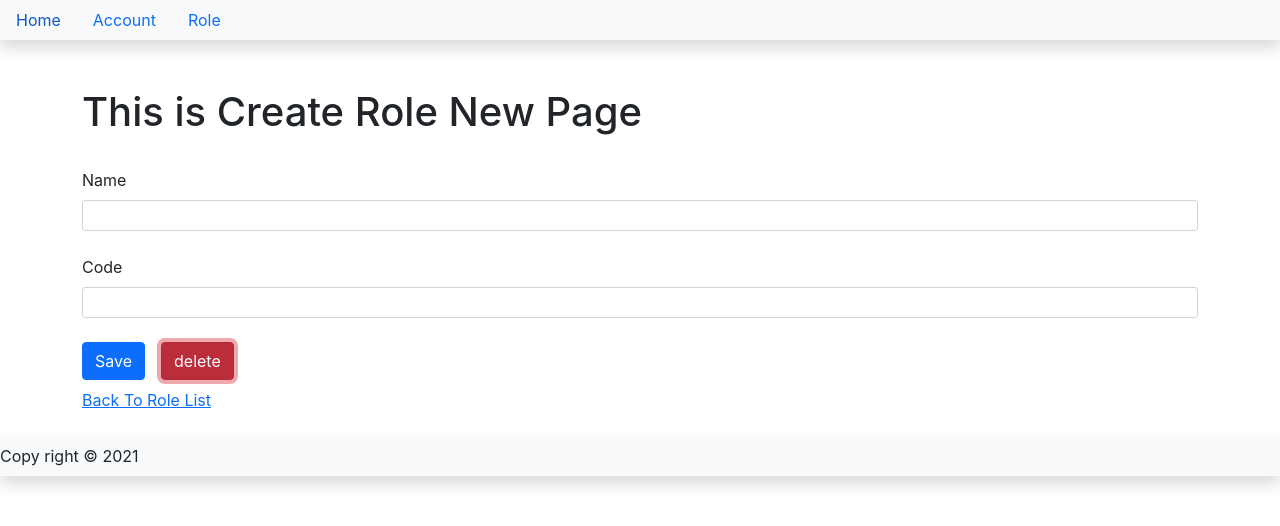
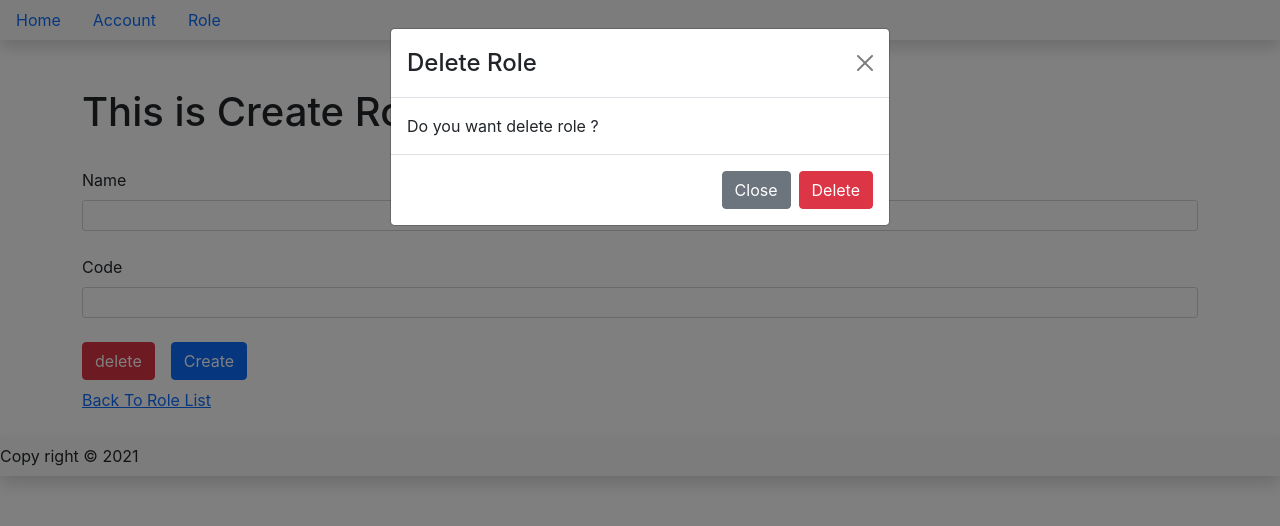
Before and after one commit to camelot123456/spring-boot-security-react-js, a React (Create React App) app in the folder frontend/spring-boot-security/: page /role/add in a window 1280 px wide. Both pictures are taken after a click on the button "delete". Shown: the top 526 px of the page. Built offline with nearby package versions, Linux system fonts and the light colour scheme; no server answers.

Commit message:
update fe

```diff
--- a/frontend/spring-boot-security/package.json
+++ b/frontend/spring-boot-security/package.json
@@ -8,6 +8,7 @@
     "@testing-library/user-event": "^13.5.0",
     "axios": "^0.26.0",
     "react": "^17.0.2",
+    "react-bootstrap": "^2.1.2",
     "react-dom": "^17.0.2",
     "react-redux": "^7.2.6",
     "react-router-dom": "^6.2.1",
--- a/frontend/spring-boot-security/src/pages/bodys/role/RoleCreatePage.js
+++ /dev/null
@@ -1,77 +0,0 @@
-import React, { useState, useEffect } from "react";
-import { useSelector, useDispatch } from "react-redux";
-import { Link, useNavigate, useParams } from "react-router-dom";
-
-import { save, findOneById } from "../../../redux/actions/role-action";
-
-function RoleCreatePage() {
-  const [name, setName] = useState("");
-  const [code, setCode] = useState("");
-  const dispatch = useDispatch();
-  const navigate = useNavigate();
-  const {idRole} = useParams()
-
-
-  const role = useSelector(state => state.roleReducer.role)
-  console.log(role)
-
-
-  useEffect(() => {
-    dispatch(findOneById(idRole));
-    if (role) {
-      setName(role.name)
-      setCode(role.code)
-    }
-  }, [idRole])
-
-
-  const handleSaveRole = () => {
-    dispatch(save({ name, code }));
-    navigate("/roles");
-  };
-
-  return (
-    <div className="vstack gap-2">
-      <h1 className="my-4">This is Create Role New Page</h1>
-
-      <div className="mb-3">
-        <label htmlFor="name" className="form-label">
-          Name
-        </label>
-        <input
-          type="text"
-          className="form-control form-control-sm"
-          id="name"
-          onChange={(e) => setName(e.target.value)}
-          value={name}
-          autoFocus
-        />
-      </div>
-
-      <div className="mb-3">
-        <label htmlFor="code" className="form-label">
-          Code
-        </label>
-        <input
-          type="text"
-          className="form-control form-control-sm"
-          id="code"
-          value={code}
-          onChange={(e) => setCode(e.target.value)}
-        />
-      </div>
-
-      <div className="hstack gap-3">
-        <button className="btn btn-primary" onClick={handleSaveRole}>
-          Save
-        </button>
-        <button className="btn btn-danger">delete</button>
-      </div>
-
-      <Link to="/roles">Back To Role List</Link>
-
-    </div>
-  );
-}
-
-export default RoleCreatePage;
--- /dev/null
+++ b/frontend/spring-boot-security/src/pages/bodys/role/RoleCreateUpdatePage.js
@@ -0,0 +1,109 @@
+import React, { useState, useEffect } from "react";
+import { useSelector, useDispatch } from "react-redux";
+import { Link, useNavigate, useParams } from "react-router-dom";
+
+import { save, update, deleteById } from "../../../redux/actions/role-action";
+import roleService from "../../../services/role-service";
+import ModalCustom from "../../fragments/ModalCustom";
+
+function RoleCreateUpdatePage() {
+  const [name, setName] = useState("");
+  const [code, setCode] = useState("");
+  const [show, setShow] = useState(false);
+
+  const dispatch = useDispatch();
+  const navigate = useNavigate();
+
+  const { idRole } = useParams();
+
+  const flagAction = useSelector((state) => state.roleReducer.flagAction);
+
+  const handleModalClose = () => setShow(false);
+  const handleModalShow = () => setShow(true);
+
+  useEffect(async () => {
+    const rolePromise = await roleService.findOneById(idRole);
+    setName(rolePromise.data.name);
+    setCode(rolePromise.data.code);
+  }, [idRole]);
+
+  const handleSaveRole = () => {
+    dispatch(save({ name, code }));
+    navigate("/roles");
+  };
+
+  const handleUpdateRole = () => {
+    dispatch(update({ id: idRole, name, code }));
+  };
+
+  const handleDeleteRole = () => {
+    dispatch(deleteById(idRole));
+    navigate("/roles");
+  };
+
+  return (
+    <div className="vstack gap-2">
+      <h1 className="my-4">This is Create Role New Page</h1>
+
+      <div className="mb-3">
+        <label htmlFor="name" className="form-label">
+          Name
+        </label>
+        <input
+          type="text"
+          className="form-control form-control-sm"
+          id="name"
+          onChange={(e) => setName(e.target.value)}
+          value={name}
+          autoFocus
+        />
+      </div>
+
+      <div className="mb-3">
+        <label htmlFor="code" className="form-label">
+          Code
+        </label>
+        <input
+          type="text"
+          className="form-control form-control-sm"
+          id="code"
+          value={code}
+          onChange={(e) => setCode(e.target.value)}
+        />
+      </div>
+
+      <div className="hstack gap-3">
+        <button className="btn btn-danger" onClick={handleModalShow}>
+          delete
+        </button>
+
+
+        {flagAction === "update" ? (
+          <button className="btn btn-success" onClick={handleUpdateRole}>
+            Save
+          </button>
+        ) : (
+          <button className="btn btn-primary" onClick={handleSaveRole}>
+            Create
+          </button>
+        )}
+      </div>
+
+      <Link to="/roles">Back To Role List</Link>
+
+      <ModalCustom
+        show={show}
+        title="Delete Role"
+        body="Do you want delete role ?"
+        nameBtnNegative="Delete"
+        nameBtnPositive="Close"
+        colorBtnNegative="danger"
+        colorBtnPositive="secondary"
+        onBtnPositive={handleModalClose}
+        onBtnNegative={handleDeleteRole}
+      />
+    </div>
+  );
+}
+
+export default RoleCreateUpdatePage;
--- a/frontend/spring-boot-security/src/pages/bodys/role/RoleListComponent.js
+++ b/frontend/spring-boot-security/src/pages/bodys/role/RoleListComponent.js
@@ -1,8 +1,21 @@
-import React from "react";
-import {Link} from 'react-router-dom'
+import React, { useState, useEffect } from "react";
+import { Link } from "react-router-dom";
+import { useDispatch } from "react-redux";
+
+import { setFlagAction, deleteById } from "../../../redux/actions/role-action";
+import ModalCustom from "../../fragments/ModalCustom";
 
 function RoleListComponent(props) {
   const { roles } = props;
+  const dispatch = useDispatch();
+  const [show, setShow] = useState(false);
+
+  const handleModalClose = () => setShow(false);
+  const handleModalShow = () => setShow(true);
+
+  const handleDeleteById = (idRole) => {
+    dispatch(deleteById(idRole));
+  };
 
   return (
     <>
@@ -24,12 +37,40 @@ function RoleListComponent(props) {
               <td>{role.name}</td>
               <td>{role.code}</td>
               <td className="text-center">
-                <Link to={`/role/${role.id}`}>Select</Link>
+                <Link
+                  style={{ minWidth: "30px" }}
+                  className="btn btn-info btn-sm me-2"
+                  to={`/role/${role.id}`}
+                  onClick={() => {
+                    dispatch(setFlagAction("update"));
+                  }}
+                >
+                  <i className="fa fa-info" aria-hidden="true"></i>
+                </Link>
+                <button
+                  style={{ minWidth: "30px" }}
+                  className="btn btn-danger btn-sm"
+                  onClick={handleModalShow}
+                >
+                  <i className="fa fa-trash" aria-hidden="true"></i>
+                </button>
               </td>
             </tr>
           ))}
         </tbody>
       </table>
+
+      <ModalCustom
+        show={show}
+        title="Delete Role"
+        body="Do you want delete role ?"
+        nameBtnNegative="Delete"
+        nameBtnPositive="Close"
+        colorBtnNegative="danger"
+        colorBtnPositive="secondary"
+        onBtnPositive={handleModalClose}
+        onBtnNegative={handleDeleteById}
+      />
     </>
   );
 }
--- a/frontend/spring-boot-security/src/pages/bodys/role/RolePage.js
+++ b/frontend/spring-boot-security/src/pages/bodys/role/RolePage.js
@@ -1,10 +1,14 @@
 import React, { useState, useEffect } from "react";
 import { useSelector, useDispatch } from "react-redux";
-import {Link} from 'react-router-dom'
+import { Link } from "react-router-dom";
 
-import { findAll, findAllAndPaged } from "../../../redux/actions/role-action";
+import {
+  findAllAndPaged,
+  setFlagAction,
+} from "../../../redux/actions/role-action";
 import RoleListComponent from "./RoleListComponent";
 import PaginationCustom from "../../fragments/PaginationCustom";
+import AlertCustom from "../../fragments/AlertCustom";
 
 const RolePage = () => {
   const roles = useSelector((state) => state.roleReducer.roles);
@@ -22,7 +26,12 @@ const RolePage = () => {
   return (
     <>
       <h1 className="my-4">This is Role Page</h1>
-      <Link className="btn btn-primary" to="/role/add">
+      <AlertCustom alertState="danger" alertBody="Test Alert" />
+      <Link
+        className="btn btn-primary"
+        to="/role/add"
+        onClick={() => dispatch(setFlagAction("insert"))}
+      >
         <i className="fa fa-plus" aria-hidden="true"></i>
       </Link>
       <RoleListComponent roles={roles} />
--- /dev/null
+++ b/frontend/spring-boot-security/src/pages/fragments/AlertCustom.js
@@ -0,0 +1,13 @@
+import React from "react";
+
+function AlertCustom(props) {
+  const { alertState, alertBody } = props;
+
+  return (
+    <div className={`alert alert-${alertState}`} role="alert">
+      {alertBody}
+    </div>
+  );
+}
+
+export default AlertCustom;
--- /dev/null
+++ b/frontend/spring-boot-security/src/pages/fragments/ModalCustom.js
@@ -0,0 +1,54 @@
+import React from "react";
+import { Modal, Button } from "react-bootstrap";
+
+function ModalCustom(props) {
+  const {
+    show,
+    title,
+    body,
+    nameBtnNegative,
+    nameBtnPositive,
+    colorBtnNegative,
+    colorBtnPositive,
+    onBtnNegative,
+    onBtnPositive,
+  } = props;
+
+  const handleModalPositive = () => {
+    if (onBtnPositive) {
+      onBtnPositive();
+    }
+  };
+
+  const handleModalNegative = () => {
+    if (onBtnNegative) {
+      onBtnNegative();
+    }
+  };
+
+  return (
+    <>
+      <Modal
+        show={show}
+        onHide={handleModalPositive}
+        backdrop="static"
+        keyboard={false}
+      >
+        <Modal.Header closeButton>
+          <Modal.Title>{title}</Modal.Title>
+        </Modal.Header>
+        <Modal.Body>{body}</Modal.Body>
+        <Modal.Footer>
+          <Button variant={colorBtnPositive} onClick={handleModalPositive}>
+            {nameBtnPositive}
+          </Button>
+          <Button variant={colorBtnNegative} onClick={handleModalNegative}>
+            {nameBtnNegative}
+          </Button>
+        </Modal.Footer>
+      </Modal>
+    </>
+  );
+}
+
+export default ModalCustom;
--- a/frontend/spring-boot-security/src/pages/layouts/MainLayout.js
+++ b/frontend/spring-boot-security/src/pages/layouts/MainLayout.js
@@ -4,7 +4,7 @@ import {Link, Routes, Route} from 'react-router-dom'
 import HomePage from "../bodys/home/HomePage";
 import RolePage from "../bodys/role/RolePage"
 import Error404Page from "../bodys/error/Error404Page"
-import RoleCreatePage from "../bodys/role/RoleCreatePage"
+import RoleCreateUpdatePage from "../bodys/role/RoleCreateUpdatePage"
 
 import Footer from "../fragments/Footer";
 import Header from "../fragments/Header";
@@ -20,8 +20,8 @@ const MainLayout = () => {
                 <Route path="/" element={<HomePage />}></Route>
                 <Route path="/home" element={<HomePage />}></Route>
                 <Route path="/roles" element={<RolePage />}></Route>
-                <Route path="/role/add" element={<RoleCreatePage />}></Route>
-                <Route path="/role/:idRole" element={<RoleCreatePage />}></Route>
+                <Route path="/role/add" element={<RoleCreateUpdatePage />}></Route>
+                <Route path="/role/:idRole" element={<RoleCreateUpdatePage />}></Route>
                 <Route path="*" element={<Error404Page />}></Route>
             </Routes>
             </div>
--- a/frontend/spring-boot-security/src/redux/actions/role-action.js
+++ b/frontend/spring-boot-security/src/redux/actions/role-action.js
@@ -65,3 +65,47 @@ export const save = (role) => async (dispatch) => {
     });
   }
 };
+
+export const update = (role) => async (dispatch) => {
+  try {
+    await roleService.update(role);
+
+    dispatch({
+      type: roleType.UPDATE,
+    });
+  } catch (error) {
+    dispatch({
+      type: roleType.ERROR,
+      message: error,
+    });
+  }
+};
+
+export const deleteById = (idRole) => async (dispatch) => {
+  try {
+    await roleService.deleteById(idRole);
+
+    dispatch({
+      type: roleType.DELETE
+    })
+  } catch (error) {
+    dispatch({
+      type: roleType.ERROR,
+      patload: error
+    })
+  }
+}
+
+export const setFlagAction = (state) => async (dispatch) => {
+  try {
+    dispatch({
+      type: roleType.SET_FLAG_ACTION,
+      payload: state,
+    });
+  } catch (error) {
+    dispatch({
+      type: roleType.ERROR,
+      payload: error,
+    });
+  }
+};
--- a/frontend/spring-boot-security/src/redux/reducers/role-reducer.js
+++ b/frontend/spring-boot-security/src/redux/reducers/role-reducer.js
@@ -6,6 +6,7 @@ const initialState = {
   role: null,
   message: null,
   activeId: null,
+  flagAction: null,
 };
 
 const roleReducer = (state = initialState, { type, payload }) => {
@@ -30,8 +31,23 @@ const roleReducer = (state = initialState, { type, payload }) => {
         role: payload,
       };
 
+    case roleType.SET_FLAG_ACTION:
+      return {
+        ...state,
+        flagAction: payload,
+      };
+
     case roleType.SAVE:
-      console.log("save");
+      return {
+        ...state,
+      };
+
+    case roleType.UPDATE:
+      return {
+        ...state,
+      };
+
+    case roleType.DELETE:
       return {
         ...state,
       };
--- a/frontend/spring-boot-security/src/redux/types/role-type.js
+++ b/frontend/spring-boot-security/src/redux/types/role-type.js
@@ -5,7 +5,8 @@ const roleType = {
     UPDATE: 'UPDATE',
     DELETE: 'DELETE',
     FIND_ONE_BY_ID: 'FIND_ONE_BY_ID',
-    FIND_ALL_AND_PAGED: 'FIND_ALL_AND_PAGED'
+    FIND_ALL_AND_PAGED: 'FIND_ALL_AND_PAGED',
+    SET_FLAG_ACTION: 'SET_FLAG_ACTION',
 }
 
 export default roleType
--- a/frontend/spring-boot-security/src/services/role-service.js
+++ b/frontend/spring-boot-security/src/services/role-service.js
@@ -18,4 +18,12 @@ const save = (role) => {
   return httpCommon.post(`${URL_BASE}/role`, role)
 }
 
-export default { findAll , findAllAndPaged, findOneById, save};
+const update = (role) => {
+  return httpCommon.put(`${URL_BASE}/role`, role)
+}
+
+const deleteById = (idRole) => {
+  return httpCommon.delete(`${URL_BASE}/role/${idRole}`)
+}
+
+export default { findAll , findAllAndPaged, findOneById, save, update, deleteById};
```
Also changed, not shown: 1 other file (tests, documents, lock files or other folders).
